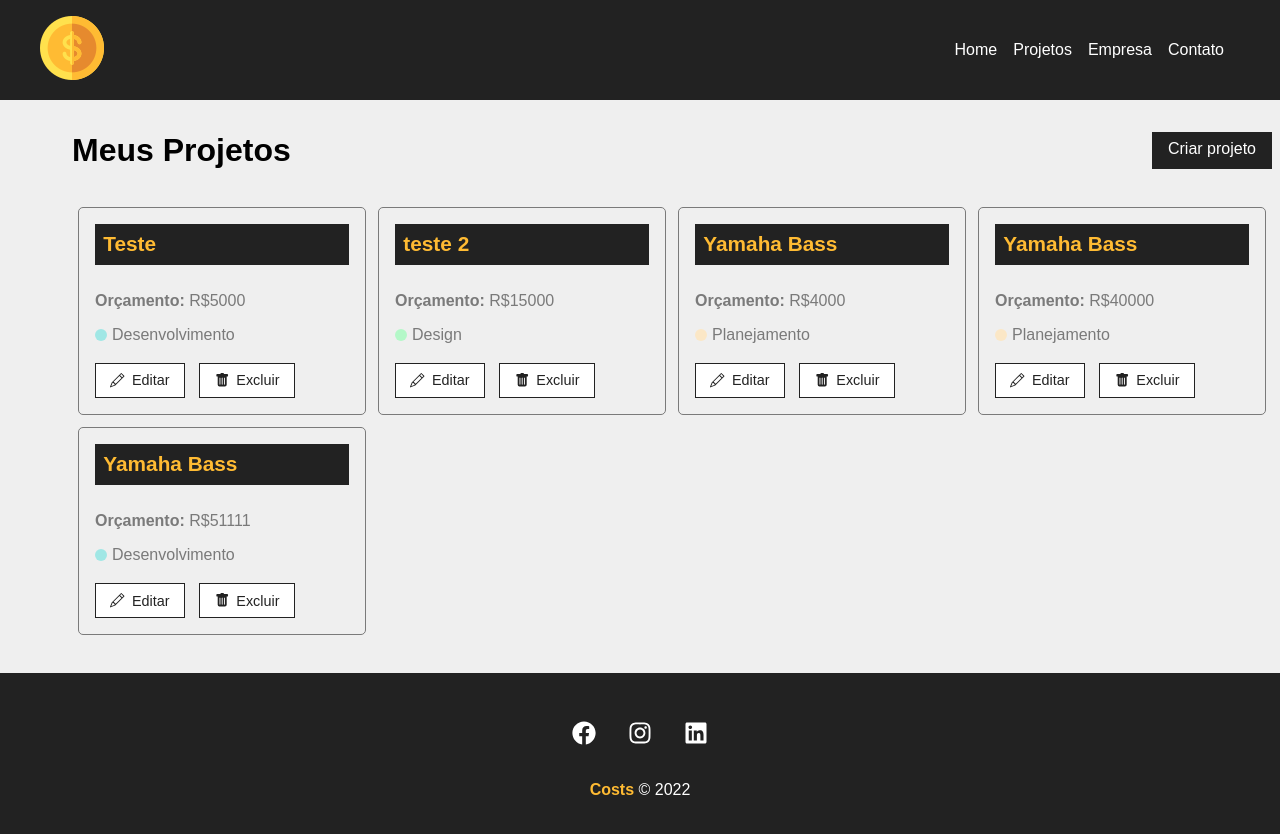
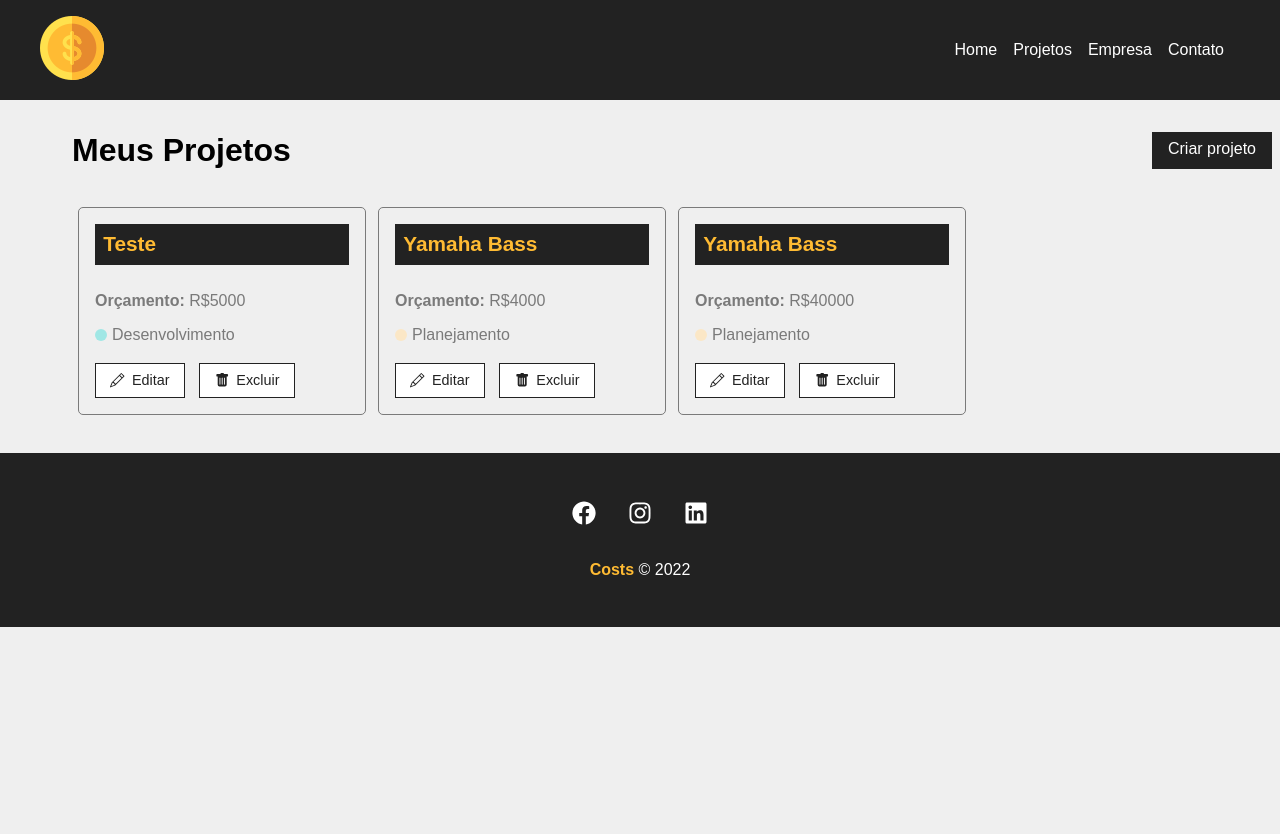
Before and after one commit to andreenakashima/costs, a React (Create React App) app: page /projects in a window 1280 px wide. Shown: the top 834 px of the page. After the commit the page ends 800 px from the top, so only its background shows below. Built offline with nearby package versions, Linux system fonts and the light colour scheme; data requests are answered from the project's data file.

Commit message:
Adicionado remoção de projetos

```diff
--- a/db.json
+++ b/db.json
@@ -10,17 +10,6 @@
       "cost": 0,
       "services": [],
       "id": 1
-    },
-    {
-      "name": "teste 2",
-      "budget": "15000",
-      "category": {
-        "id": "3",
-        "name": "Design"
-      },
-      "cost": 0,
-      "services": [],
-      "id": 2
     },
     {
       "name": "Yamaha Bass",
@@ -43,17 +32,6 @@
       "cost": 0,
       "services": [],
       "id": 4
-    },
-    {
-      "name": "Yamaha Bass",
-      "budget": "51111",
-      "category": {
-        "id": "2",
-        "name": "Desenvolvimento"
-      },
-      "cost": 0,
-      "services": [],
-      "id": 5
     }
   ],
   "categories": [
--- a/src/components/pages/Projects.js
+++ b/src/components/pages/Projects.js
@@ -13,6 +13,7 @@
 
     const [ projects, setProjects ] = useState([])
     const [ removeLoading, setRemoveLoading ] = useState( false )
+    const [projectMessage, setProjectMessage ] = useState('')
 
     const location = useLocation()
     let message = ''
@@ -37,6 +38,20 @@
         }, 300)
     }, [])
 
+    function removeProject(id) {
+        fetch(`http://localhost:5000/projects/${id}`, {
+            method: 'DELETE',
+            headers: {
+                'Content-Type': 'application/json'
+            }
+        }).then( resp => resp.json() )
+        .then( () => {
+            setProjects(projects.filter((project) => project.id !== id))
+            setProjectMessage('Projeto removido com sucesso')
+        })
+        .catch( err => console.log(err) )
+    }
+
     return (
         <div className={ styles.project_container }>
             <div className={ styles.title_container }>
@@ -45,6 +60,7 @@
             </div>
 
             { message && <Message type="success" msg={ message } /> }
+            { projectMessage && <Message type="success" msg={ projectMessage } /> }
 
             <Container customClass="start">
                 {projects.length > 0 &&
@@ -55,6 +71,7 @@
                             budget={ project.budget }
                             category={ project.category.name }
                             key={ project.id }
+                            handleRemove={ removeProject }
                         />
                     )
                 }
--- a/src/components/project/ProjectCard.js
+++ b/src/components/project/ProjectCard.js
@@ -4,6 +4,12 @@
 import { Link } from 'react-router-dom'
 
 function ProjectCard({ id, name, budget, category, handleRemove }) {
+
+    const remove = (e) => {
+        e.preventDefault()
+        handleRemove( id )
+    }
+
     return (
         <div className={ styles.project_card }>
             <h4>{ name }</h4>
@@ -17,7 +23,7 @@
                 <Link to="/">
                     <BsPencil /> Editar
                 </Link>
-                <button>
+                <button onClick={ remove }>
                     <BsFillTrashFill /> Excluir
                 </button>
             </div>
```
